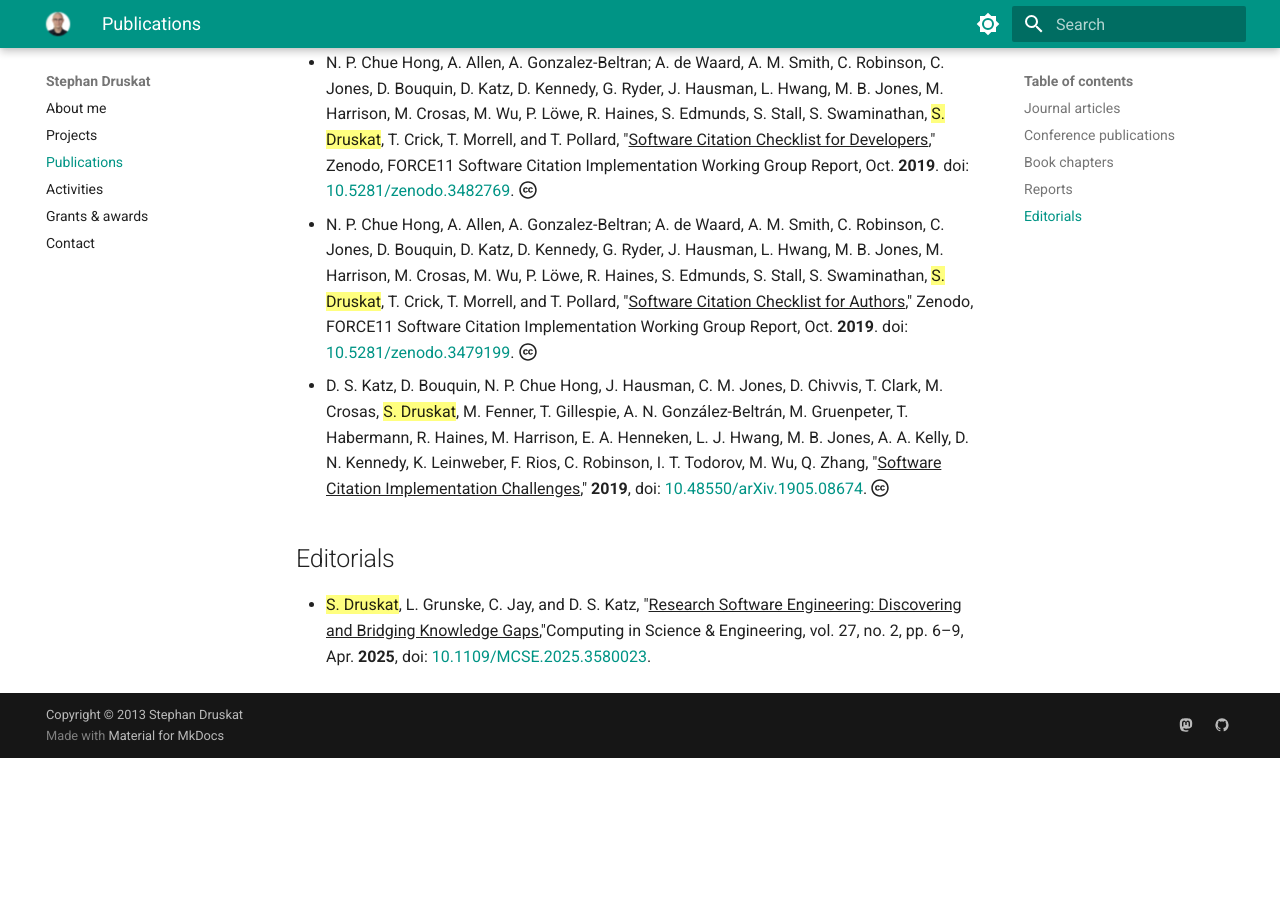
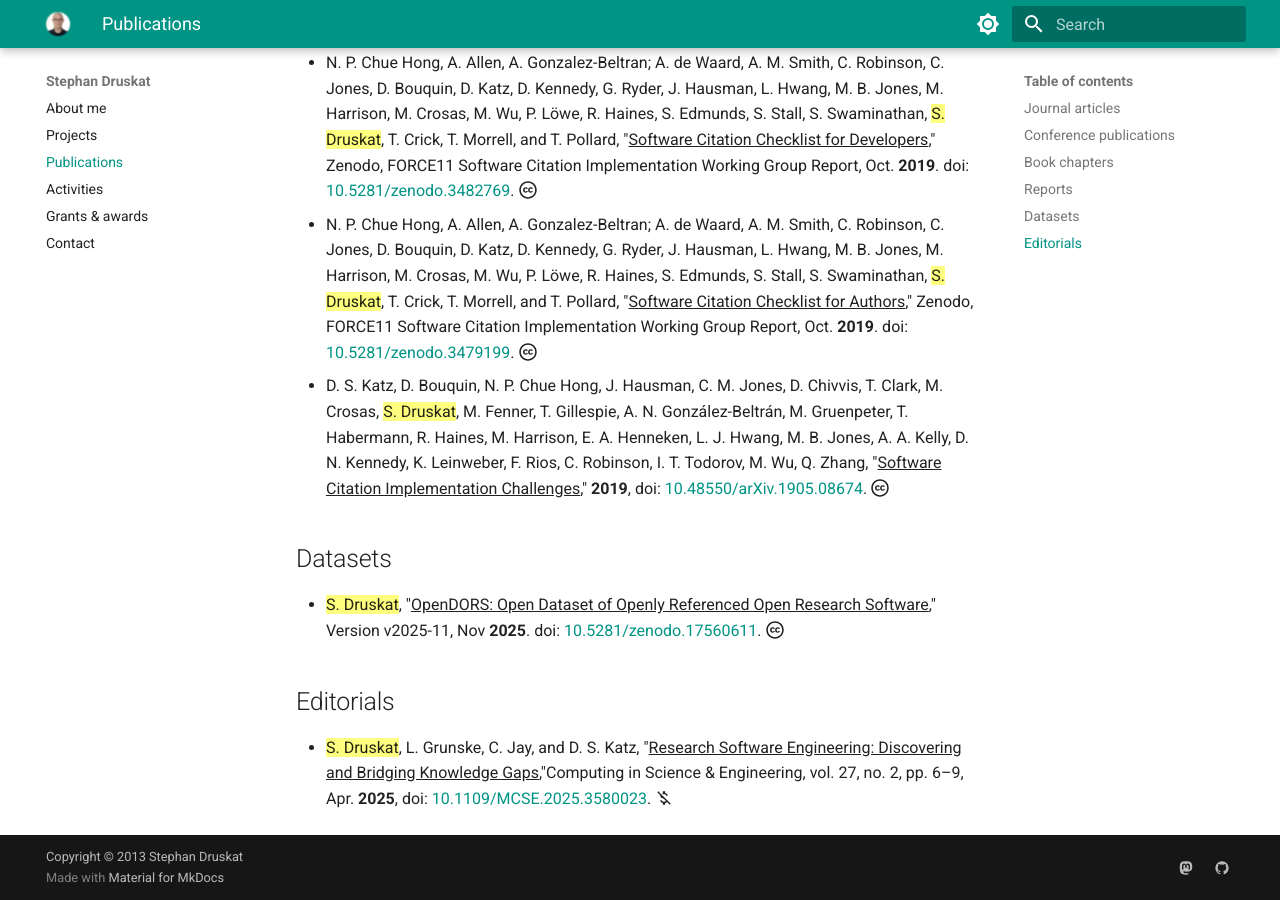
Before and after one commit to sdruskat/sdruskat.github.io, an MkDocs documentation site: the page built from docs/publications.md, in a window 1280 px wide and 900 px high, scrolled down 3040 px. Built offline with MkDocs 1.6.1 and Material for MkDocs 9.7.7, drawn with Linux system fonts in a browser that asks for light colours; before the commit the page ends 3798 px from its top, so only the background shows below that.

Commit message:
Add dataset to publications

```diff
--- a/docs/publications.md
+++ b/docs/publications.md
@@ -6,7 +6,6 @@ For more, see the following services
 - [Google Scholar](https://scholar.google.com/citations?user=UIqaMjAAAAAJ)
 
 ## Journal articles
-
 
 - F. Goth, R. Alves, M. Braun, L. Castro, G. Chourdakis, S. Christ, J. Cohen, {==S. Druskat==}, F. Erxleben, J.-N. Grad, M. Hagdorn, T. Hodges, G. Juckeland, D. Kempf, A. Lamprecht, J. Linxweiler, F. Löffler, M. Martone, M. Schwarzmeier, H. Seibold, J. Thiele, H. von Waldow, and S. Wittke, "^^Foundational Competencies and Responsibilities of a Research Software Engineer: Current State and Suggestions for Future Directions^^," Sept. **2025**, doi: [10.12688/f1000research.157778.2](https://doi.org/10.12688/f1000research.157778.2). :fontawesome-brands-creative-commons:
 - {==S. Druskat==}, N. U. Eisty, R. Chisholm, N. P. Chue Hong, R. C. Cocking, M. B. Cohen, M. Felderer, L. Grunske, S. A. Harris, W. Hasselbring, T. Krause, J. Linxweiler, and C. C. Venters, "^^Better Architecture, Better Software, Better Research^^,"Computing in Science & Engineering, vol. 27, no. 2, pp. 45–57, Apr. **2025**, doi: [10.1109/MCSE.2025.3573887](https://doi.org/10.1109/MCSE.2025.3573887). :fontawesome-brands-creative-commons:
@@ -44,12 +43,16 @@ For more, see the following services
 
 - E. M. Brown, {==S. Druskat==}, L. Hébert-Dufresne, J. Howison, D. Mietchen, A. Nesbitt, J. F. Pimentel, and B. Veytsman, "^^Biomedical Open Source Software: Crucial Packages and Hidden Heroes^^," Nov **2025**, doi: [10.48550/arXiv.2404.06672](https://doi.org/10.48550/arXiv.2404.06672). :fontawesome-brands-creative-commons:
 - S. M. Allen, N. Chue Hong, {==S. Druskat==}, T. Hodges, D. S. Katz, J. Linxweiler, F. Löffler, L. Grunske, H. Seibold, J. P. Thiele, and S. Wittke, "^^Ten simple rules for PIs to integrate Research Software Engineering into their research group^^," Jun **2025**, doi: [10.48550/arXiv.2506.20217](https://doi.org/10.48550/arXiv.2506.20217).  :fontawesome-brands-creative-commons:
-- {==S. Druskat==}, L. Grunske, C. Jay, and D. S. Katz, "^^Research Software Engineering: Bridging Knowledge Gaps (Dagstuhl Seminar 24161)^^", in *Dagstuhl Reports*, 14:4, pp. 42-53, Schloss Dagstuhl – Leibniz-Zentrum für Informatik, Oct **2024**, doi: [10.4230/DagRep.14.4.42](https://doi.org/10.4230/DagRep.14.4.42).
+- {==S. Druskat==}, L. Grunske, C. Jay, and D. S. Katz, "^^Research Software Engineering: Bridging Knowledge Gaps (Dagstuhl Seminar 24161)^^", in *Dagstuhl Reports*, 14:4, pp. 42-53, Schloss Dagstuhl – Leibniz-Zentrum für Informatik, Oct **2024**, doi: [10.4230/DagRep.14.4.42](https://doi.org/10.4230/DagRep.14.4.42). :fontawesome-brands-creative-commons:
 - {==S. Druskat==}, O. Bertuch, G. Juckeland, O. Knodel, and T. Schlauch, "^^Software publications with rich metadata: state of the art, automated workflows and HERMES concept^^,"  arXiv, Jan. **2022**, doi: [10.48550/arXiv.2201.09015](https://doi.org/10.48550/arXiv.2201.09015). :fontawesome-brands-creative-commons:
 - N. P. Chue Hong, A. Allen, A. Gonzalez-Beltran; A. de Waard, A. M. Smith, C. Robinson, C. Jones, D. Bouquin, D. Katz, D. Kennedy, G. Ryder, J. Hausman, L. Hwang, M. B. Jones, M. Harrison, M. Crosas, M. Wu, P. Löwe, R. Haines, S. Edmunds, S. Stall, S. Swaminathan, {==S. Druskat==}, T. Crick, T. Morrell,  and T. Pollard, "^^Software Citation Checklist for Developers^^,"  Zenodo, FORCE11 Software Citation Implementation Working Group Report, Oct. **2019**. doi: [10.5281/zenodo.3482769](https://doi.org/10.5281/zenodo.3482769). :fontawesome-brands-creative-commons:
 - N. P. Chue Hong, A. Allen, A. Gonzalez-Beltran; A. de Waard, A. M. Smith, C. Robinson, C. Jones, D. Bouquin, D. Katz, D. Kennedy, G. Ryder, J. Hausman, L. Hwang, M. B. Jones, M. Harrison, M. Crosas, M. Wu, P. Löwe, R. Haines, S. Edmunds, S. Stall, S. Swaminathan, {==S. Druskat==}, T. Crick, T. Morrell,  and T. Pollard, "^^Software Citation Checklist for Authors^^," Zenodo, FORCE11 Software Citation Implementation Working Group Report, Oct. **2019**. doi: [10.5281/zenodo.3479199](https://doi.org/10.5281/zenodo.3479199). :fontawesome-brands-creative-commons:
 - D. S. Katz, D. Bouquin, N. P. Chue Hong, J. Hausman, C. M. Jones, D. Chivvis, T. Clark, M. Crosas, {==S. Druskat==}, M. Fenner, T. Gillespie, A. N. González-Beltrán, M. Gruenpeter, T. Habermann, R. Haines, M. Harrison, E. A. Henneken, L. J. Hwang, M. B. Jones, A. A. Kelly, D. N. Kennedy, K. Leinweber, F. Rios, C. Robinson, I. T. Todorov, M. Wu, Q. Zhang, "^^Software Citation Implementation Challenges^^," **2019**, doi: [10.48550/arXiv.1905.08674](https://doi.org/10.48550/arXiv.1905.08674). :fontawesome-brands-creative-commons:
 
+## Datasets
+
+- {==S. Druskat==}, "^^OpenDORS: Open Dataset of Openly Referenced Open Research Software^^," Version v2025-11, Nov **2025**. doi: [10.5281/zenodo.17560611](https://doi.org/10.5281/zenodo.17560611). :fontawesome-brands-creative-commons:
+
 ## Editorials
 
-- {==S. Druskat==}, L. Grunske, C. Jay, and D. S. Katz, "^^Research Software Engineering: Discovering and Bridging Knowledge Gaps^^,"Computing in Science & Engineering, vol. 27, no. 2, pp. 6–9, Apr. **2025**, doi: [10.1109/MCSE.2025.3580023](https://doi.org/10.1109/MCSE.2025.3580023).
+- {==S. Druskat==}, L. Grunske, C. Jay, and D. S. Katz, "^^Research Software Engineering: Discovering and Bridging Knowledge Gaps^^,"Computing in Science & Engineering, vol. 27, no. 2, pp. 6–9, Apr. **2025**, doi: [10.1109/MCSE.2025.3580023](https://doi.org/10.1109/MCSE.2025.3580023). :material-currency-usd-off:
```
